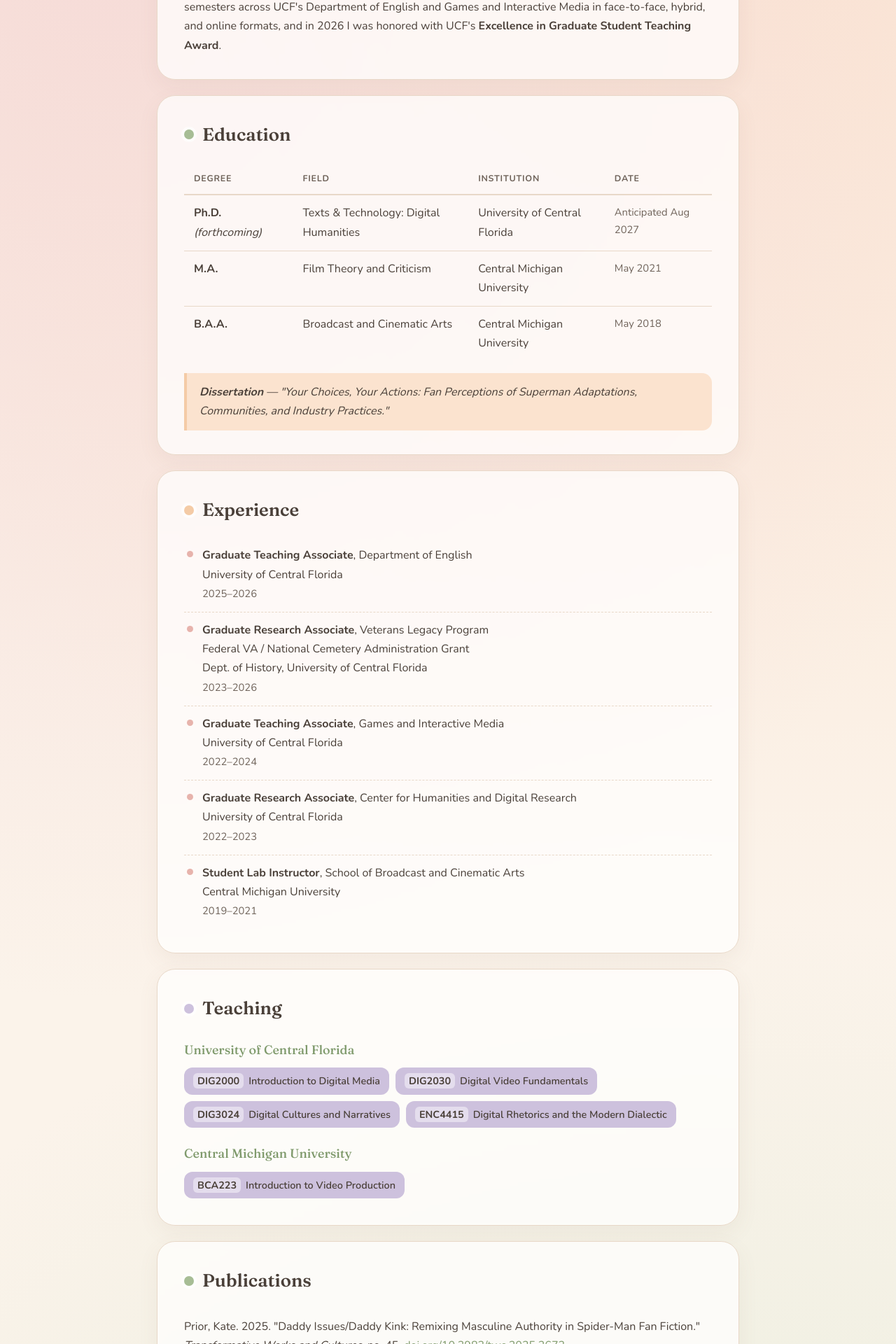
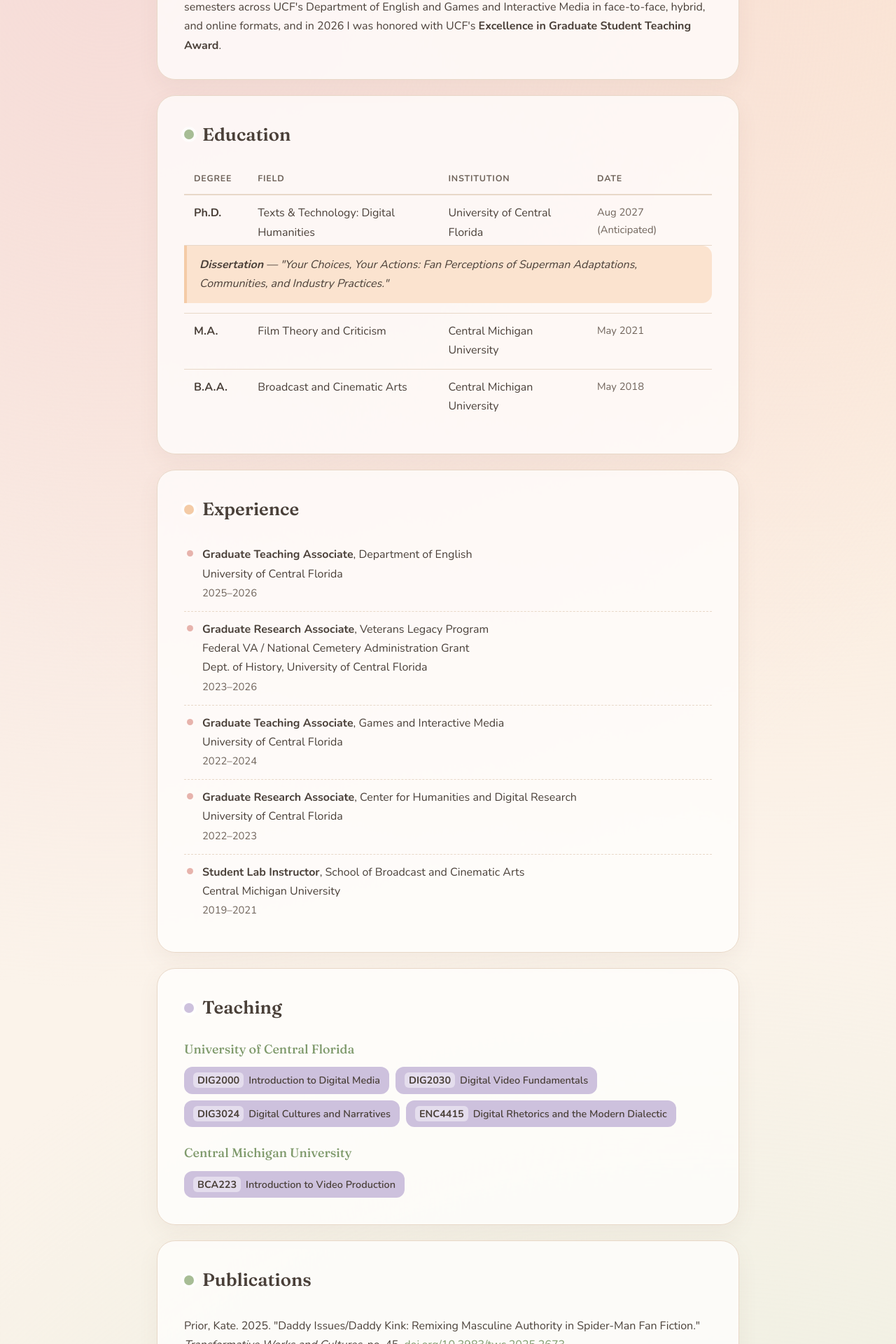
Before and after one commit to thekateprior/thekateprior.github.io, a Jekyll site: the page built from index.html, in a window 1280 px wide. Shown: the part 856-2776 px from the top of the page at 70% size. Built offline with Jekyll 4.4.1, drawn with Linux system fonts in a browser that asks for light colours; some of the changed text lies outside the part shown.

Commit message:
Claude/epic mendel 5yut82 (#9)
* Merge (#8)

* Remove "forthcoming" from NEH learning community entry

Co-Authored-By: Claude Opus 4.8 <noreply@anthropic.com>
Claude-Session: https://claude.ai/code/session_01W4sxfrwTBe4NAeUgzJaidp

* Education: drop PhD "forthcoming"; reword anticipated date

Co-Authored-By: Claude Opus 4.8 <noreply@anthropic.com>
Claude-Session: https://claude.ai/code/session_01W4sxfrwTBe4NAeUgzJaidp

* Remove cover letter from Documents and repo

The cover letter was only used to help generate the site and is no longer
needed. Drops the Documents card, the README link, and the PDF file.

Co-Authored-By: Claude Opus 4.8 <noreply@anthropic.com>
Claude-Session: https://claude.ai/code/session_01W4sxfrwTBe4NAeUgzJaidp

* Place dissertation callout directly beneath the Ph.D. row

Move the spotlighted dissertation from below the whole table to a full-width
row attached to the Ph.D. entry, so it reads as part of that degree.

Co-Authored-By: Claude Opus 4.8 <noreply@anthropic.com>
Claude-Session: https://claude.ai/code/session_01W4sxfrwTBe4NAeUgzJaidp

---------

Co-authored-by: Claude <noreply@anthropic.com>

```diff
--- a/assets/css/style.css
+++ b/assets/css/style.css
@@ -129,13 +129,16 @@ tbody tr:last-child { border-bottom: none; }
 td strong { font-weight: 700; }
 
 .diss {
-  margin-top: 16px;
   background: var(--peach-soft);
   border-left: 4px solid var(--peach);
   border-radius: 0 14px 14px 0;
   padding: 14px 18px;
   font-style: italic;
 }
+
+/* Tie the dissertation callout to the Ph.D. row directly above it */
+.diss-anchor td { border-bottom: none; padding-bottom: 4px; }
+.diss-row td { border-bottom: none; padding: 0 0 14px; }
 
 /* ---- Lists ---- */
 ul.clean { list-style: none; margin: 0; padding: 0; }
--- a/index.html
+++ b/index.html
@@ -30,11 +30,16 @@ description: Portfolio of Kate Prior — Digital Humanities scholar, educator, a
           <tr><th>Degree</th><th>Field</th><th>Institution</th><th>Date</th></tr>
         </thead>
         <tbody>
-          <tr>
-            <td><strong>Ph.D.</strong> <em>(forthcoming)</em></td>
+          <tr class="diss-anchor">
+            <td><strong>Ph.D.</strong></td>
             <td>Texts &amp; Technology: Digital Humanities</td>
             <td>University of Central Florida</td>
-            <td class="meta">Anticipated Aug 2027</td>
+            <td class="meta">Aug 2027 (Anticipated)</td>
+          </tr>
+          <tr class="diss-row">
+            <td colspan="4">
+              <div class="diss"><strong>Dissertation</strong> — "Your Choices, Your Actions: Fan Perceptions of Superman Adaptations, Communities, and Industry Practices."</div>
+            </td>
           </tr>
           <tr>
             <td><strong>M.A.</strong></td>
@@ -50,7 +55,6 @@ description: Portfolio of Kate Prior — Digital Humanities scholar, educator, a
           </tr>
         </tbody>
       </table>
-      <div class="diss"><strong>Dissertation</strong> — "Your Choices, Your Actions: Fan Perceptions of Superman Adaptations, Communities, and Industry Practices."</div>
     </section>
 
     <section class="card c-peach">
@@ -102,7 +106,7 @@ description: Portfolio of Kate Prior — Digital Humanities scholar, educator, a
       <h2><span class="dot"></span>Awards &amp; Professional Development</h2>
       <ul class="clean">
         <li><span class="yr">2026</span>Excellence in Graduate Student Teaching Award, College of Arts and Humanities, University of Central Florida.</li>
-        <li><span class="yr">2026</span><em>(forthcoming)</em> Building a Digital Humanities Generative AI Learning Community — redesigning a UCF course to integrate AI literacy. Federal grant through the National Endowment for the Humanities.</li>
+        <li><span class="yr">2026</span>Building a Digital Humanities Generative AI Learning Community — redesigning a UCF course to integrate AI literacy. Federal grant through the National Endowment for the Humanities.</li>
       </ul>
     </section>
 
@@ -118,10 +122,6 @@ description: Portfolio of Kate Prior — Digital Humanities scholar, educator, a
           <span class="ic">📄</span>
           <span><b>Curriculum Vitae</b><span>PDF · full academic record</span></span>
         </a>
-        <a class="doc" href="{{ '/PriorCL_VC.pdf' | relative_url }}">
-          <span class="ic">✉️</span>
-          <span><b>Cover Letter</b><span>PDF · teaching &amp; philosophy</span></span>
-        </a>
       </div>
     </section>
 
```
Also changed, not shown: README.md, 1 other file.
